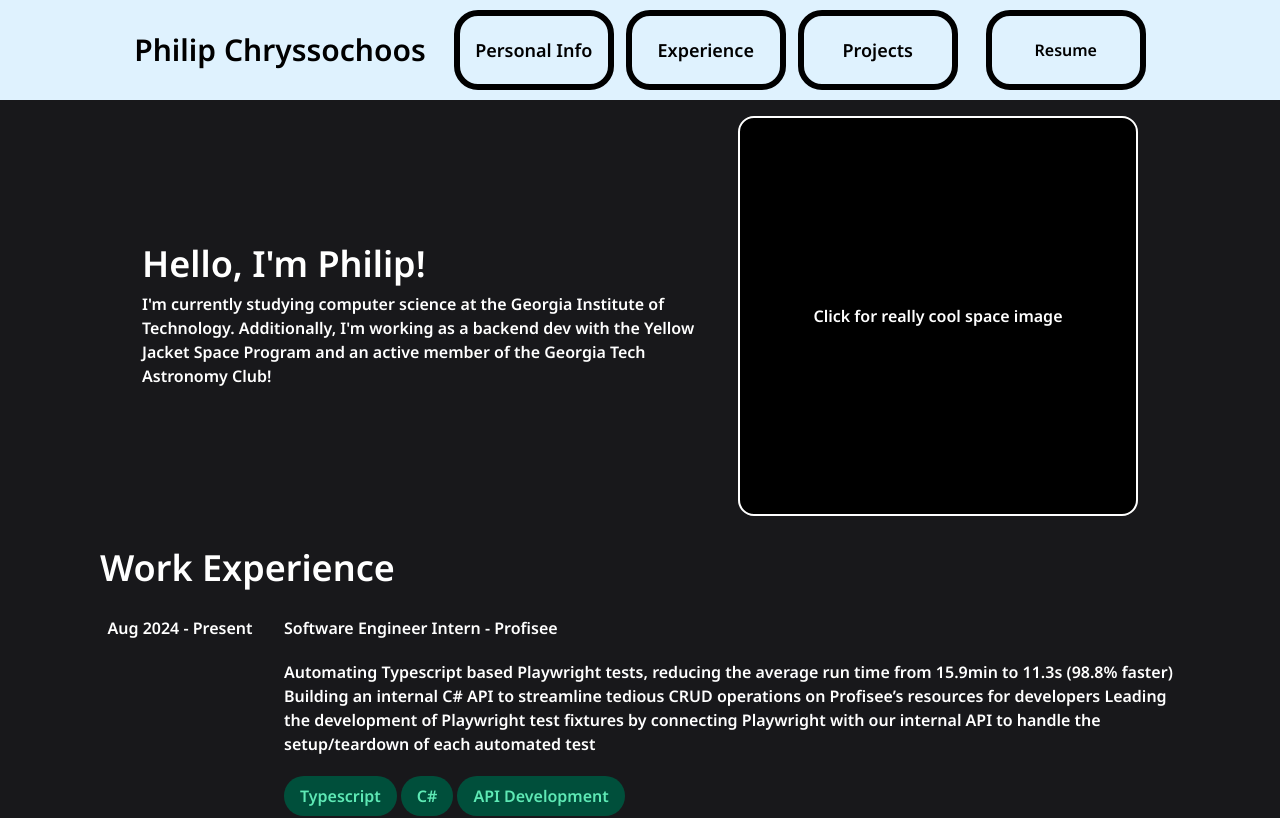
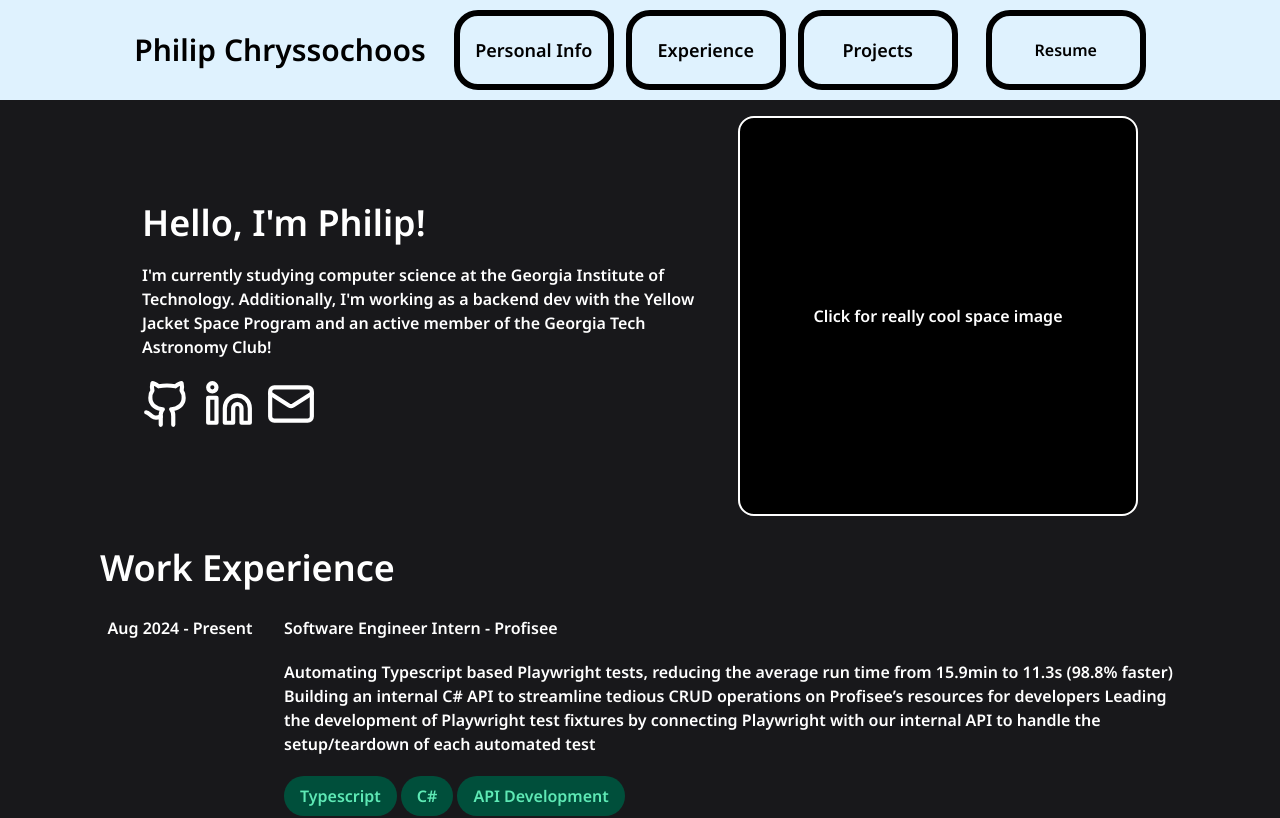
Before and after one commit to pchryss/portfolio, a Next.js app in the folder portfolio/: page / in a window 1280 px wide. Shown: the top 818 px of the page. Built offline with nearby package versions, Linux system fonts and the light colour scheme; no server answers.

Commit message:
Add social icons to header

```diff
--- a/portfolio/components/Header.tsx
+++ b/portfolio/components/Header.tsx
@@ -1,11 +1,12 @@
 import React from 'react';
 import NasaAPOD from './NasaAPOD';
+import { Github, Linkedin, Mail } from 'lucide-react';
 
 const Header = () => {
   return (
     <div id="info" className="flex p-4 gap-5 flex-wrap items-center">
       <div>
-        <div className="flex flex-col gap-2 max-w-xl text-white">
+        <div className="flex flex-col gap-5 max-w-xl text-white">
           <h1 className="text-4xl">Hello, I'm Philip!</h1>
           <h2>
             I'm currently studying computer science at the Georgia Institute of
@@ -13,6 +14,20 @@ const Header = () => {
             Yellow Jacket Space Program and an active member of the Georgia Tech
             Astronomy Club!
           </h2>
+          <div className="flex gap-3">
+            <a href="https://github.com/pchryss" target="_blank">
+              <Github color="#ffffff" size={50} />
+            </a>
+            <a
+              href="https://www.linkedin.com/in/philipchryssochoos/"
+              target="_blank"
+            >
+              <Linkedin color="#ffffff" size={50} />
+            </a>
+            <a href="mailto:philipchryssochoos.work@gmail.com" target="_blank">
+              <Mail color="#ffffff" size={50} />
+            </a>
+          </div>
         </div>
       </div>
       <NasaAPOD />
--- a/portfolio/package.json
+++ b/portfolio/package.json
@@ -10,6 +10,7 @@
   },
   "dependencies": {
     "dotenv": "^16.4.7",
+    "lucide-react": "^0.487.0",
     "next": "15.2.4",
     "react": "^19.0.0",
     "react-dom": "^19.0.0"
```
Also changed, not shown: 1 other file (tests, documents, lock files or other folders).
